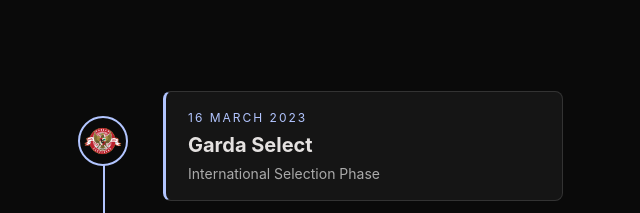
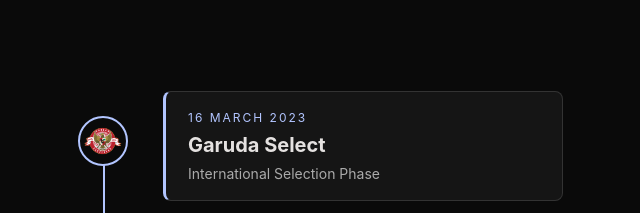
Before and after one commit to Faudzann26/PORTOBOLA, a plain HTML site: page index.html in a window 1280 px wide. Shown: the part 2360-2573 px from the top of the page, 317-957 px from the left. Drawn offline with Linux system fonts and the light colour scheme.

Commit message:
Update index.html

```diff
--- a/index.html
+++ b/index.html
@@ -235,7 +235,7 @@
 
             <span class="date">16 MARCH 2023</span>
 
-            <h4>Garda Select</h4>
+            <h4>Garuda Select</h4>
 
             <p>International Selection Phase</p>
 
```
